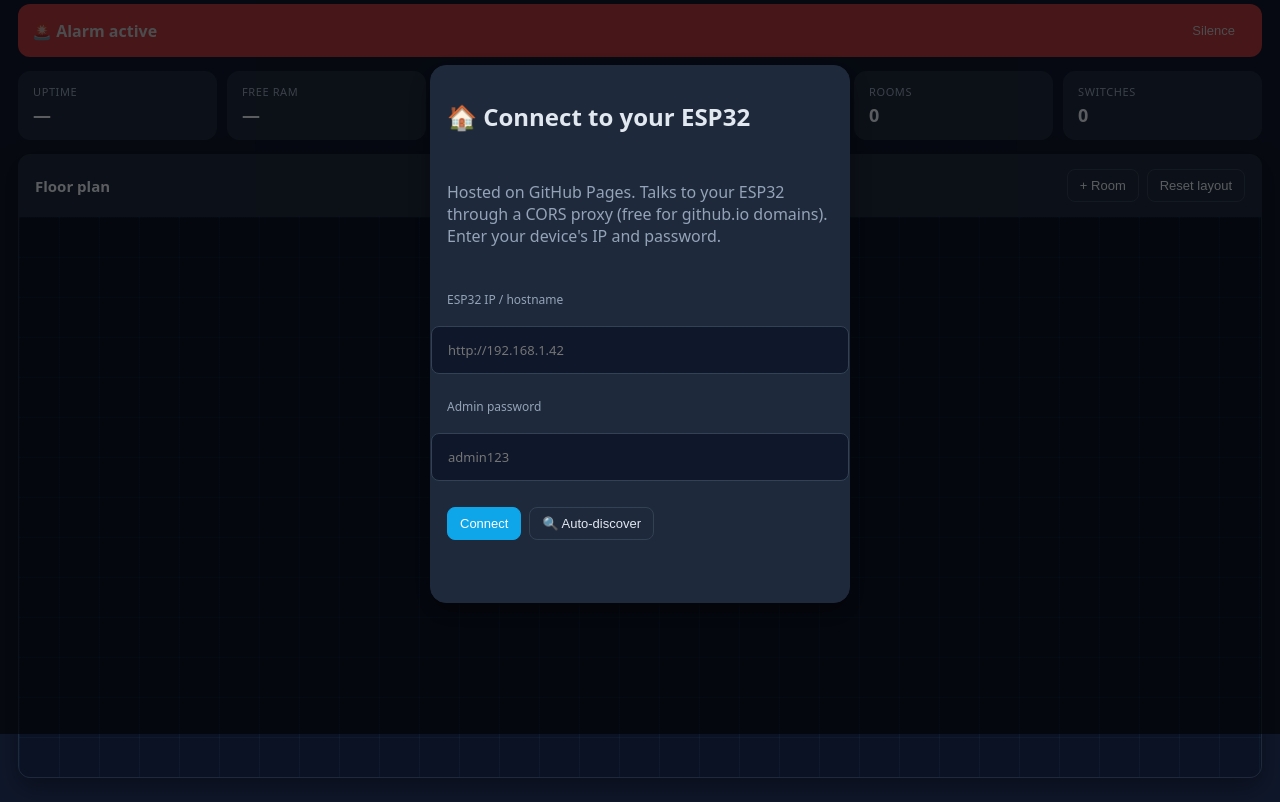
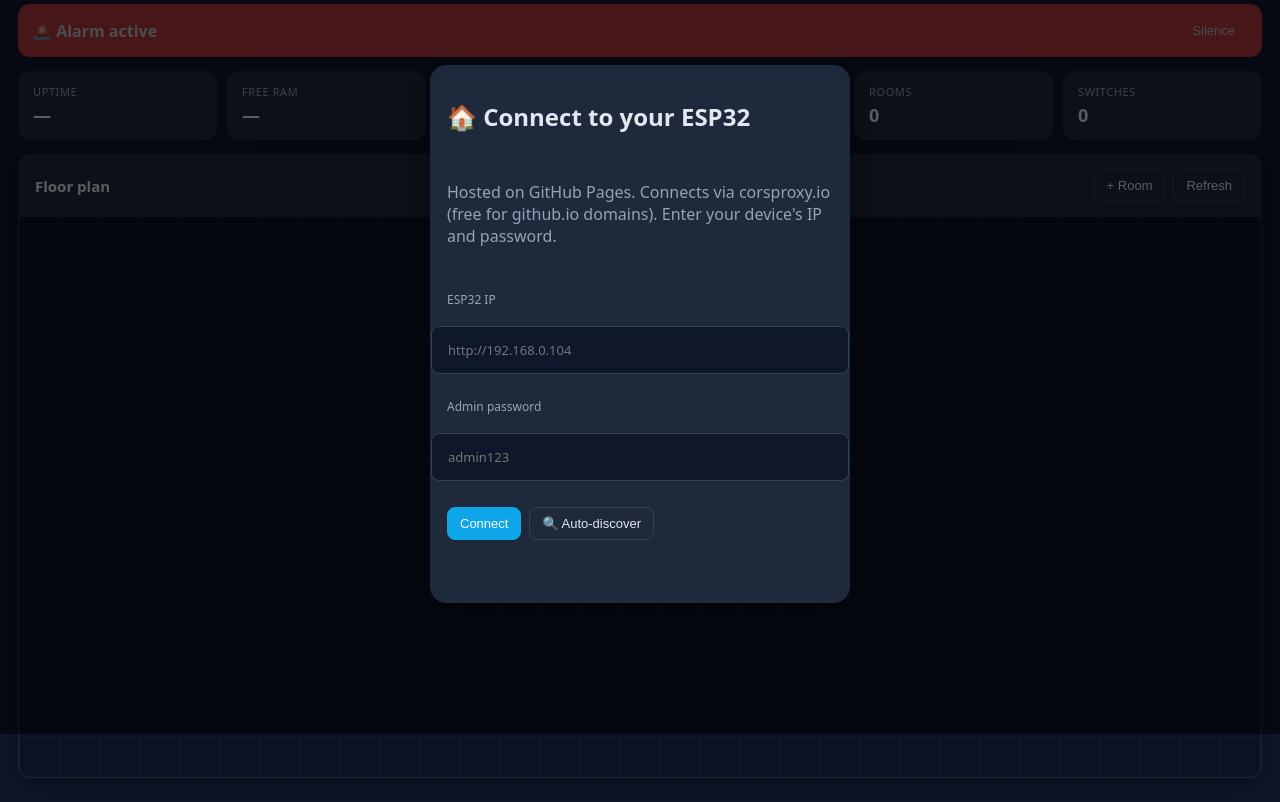
Before and after one commit to sa8650/homecore, a plain HTML site: page index.html in a window 1280 px wide. Shown: the part 66-868 px from the top of the page. Drawn offline with Linux system fonts and the light colour scheme.

Commit message:
Update ESP32 connection details in index.html

```diff
--- a/index.html
+++ b/index.html
@@ -12,9 +12,10 @@
   <div class="modal" id="connModal" data-open="true">
     <div class="modal-card narrow">
       <h2>🏠 Connect to your ESP32</h2>
-      <p class="muted">Hosted on GitHub Pages. Talks to your ESP32 through a CORS proxy (free for github.io domains). Enter your device's IP and password.</p>
-      <label>ESP32 IP / hostname</label>
-      <input id="espHost" placeholder="http://192.168.1.42" />
+      <p class="muted">Hosted on GitHub Pages. Connects via corsproxy.io (free for
+        github.io domains). Enter your device's IP and password.</p>
+      <label>ESP32 IP</label>
+      <input id="espHost" placeholder="http://192.168.0.104" />
       <label>Admin password</label>
       <input id="espPass" type="password" placeholder="admin123" />
       <div class="row gap-8 mt-12">
@@ -57,7 +58,7 @@
         <h3>Floor plan</h3>
         <div class="row gap-8">
           <button class="btn" id="btnAddRoom">+ Room</button>
-          <button class="btn ghost" id="btnResetPlan">Reset layout</button>
+          <button class="btn ghost" id="btnResetPlan">Refresh</button>
         </div>
       </div>
       <div class="floorplan" id="floorplan">
@@ -81,16 +82,14 @@
       <div class="tab-panel active" data-panel="connection">
         <h4>ESP32 connection</h4>
         <label>Host</label>
-        <input id="setHost" placeholder="http://192.168.1.42" />
+        <input id="setHost" placeholder="http://192.168.0.104" />
         <label>Admin password</label>
         <input id="setPass" type="password" />
         <div class="row gap-8 mt-12">
           <button class="btn primary" id="btnSaveConn">Save &amp; reconnect</button>
           <button class="btn ghost" id="btnTestConn">Test</button>
-          <button class="btn ghost" id="btnTestProxies">🔍 Test proxies</button>
         </div>
         <p class="hint" id="testResult"></p>
-        <div id="proxyList" class="hint" style="margin-top:8px;"></div>
 
         <h4 class="mt-24">Wi-Fi (sent to ESP32)</h4>
         <label>Mode</label>
@@ -133,7 +132,7 @@
           <select id="newSwPin"></select>
           <button class="btn primary" id="btnCreateSw">Add</button>
         </div>
-        <p class="hint">Pins listed are free on the ESP32. Save and the dashboard will refresh.</p>
+        <p class="hint">Pins listed are free on the ESP32.</p>
         <ul class="list" id="switchList"></ul>
       </div>
 
```
